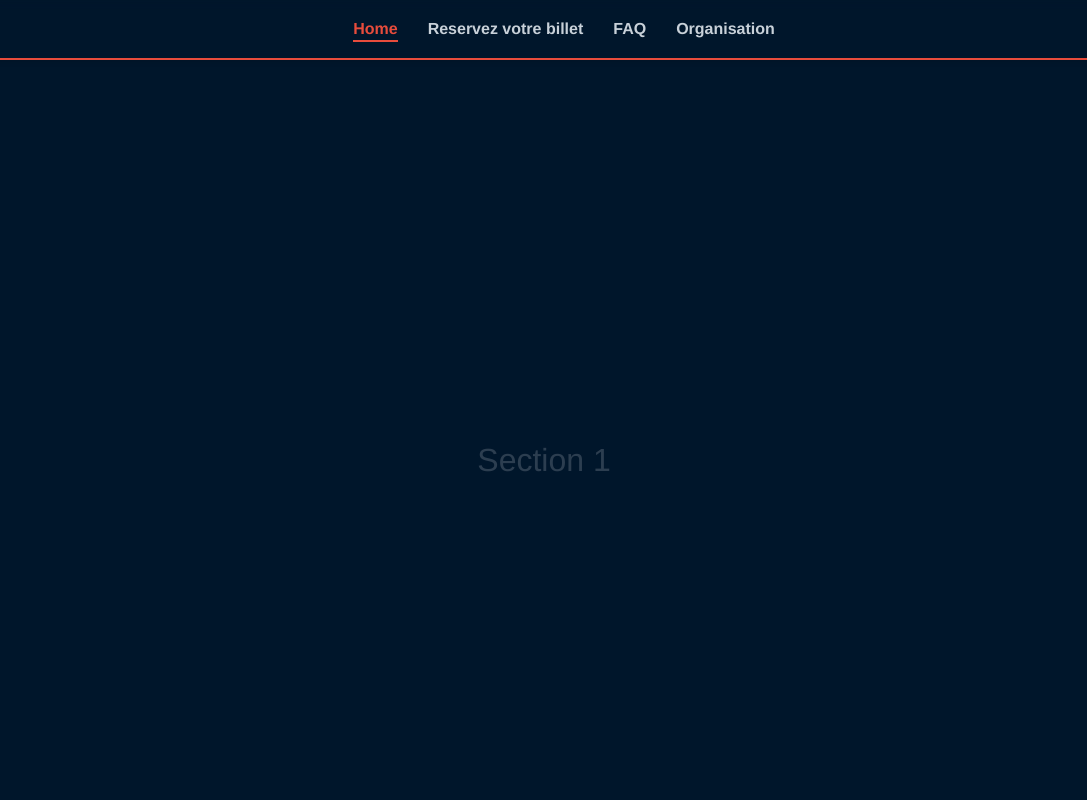
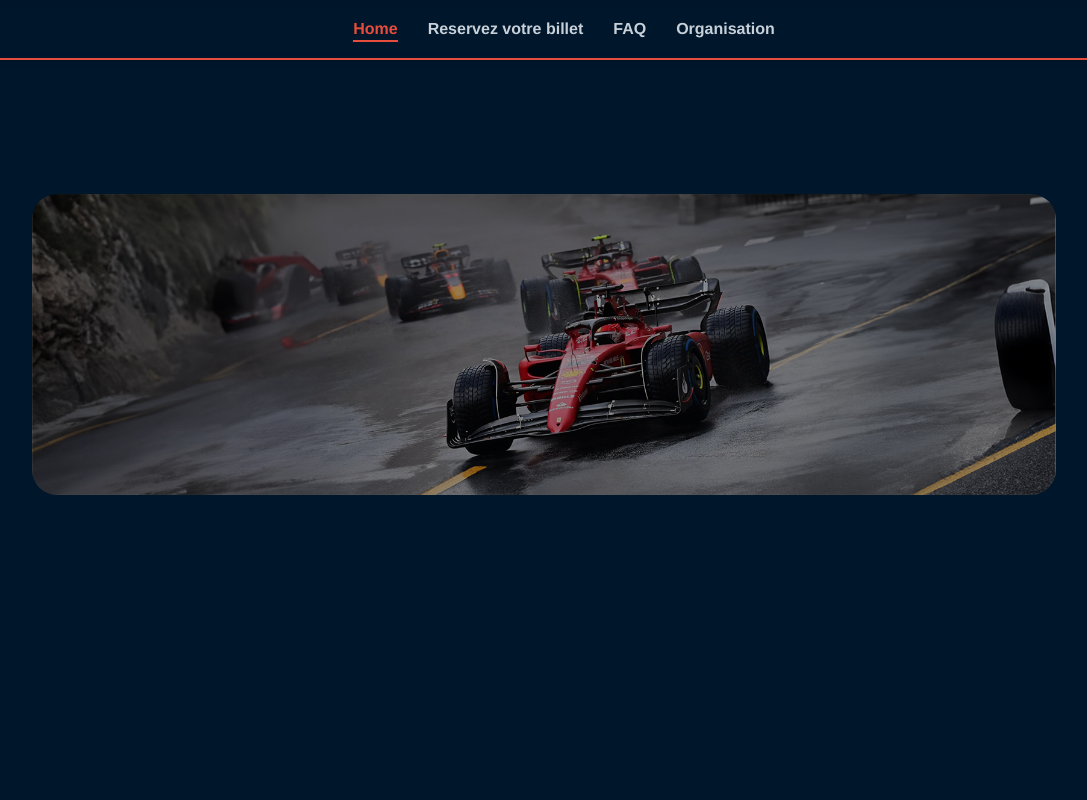
Before and after one commit to SemihAslan123/QuanticGP, a Vue app: page / in a window 1280 px wide. Shown: the top 800 px of the page, without its empty margins (96-1183 px from the left). Built offline with nearby package versions, Linux system fonts and the light colour scheme; a web font is replaced by a local one.

Commit message:
Update HomeView.vue

```diff
--- a/src/views/HomeView.vue
+++ b/src/views/HomeView.vue
@@ -11,7 +11,11 @@
     <!-- =========================================================================================================================-->
 
 
-      <div class="section" id="section1">Section 1</div>
+      <div class="section" id="section1">
+
+         <img src="/assets/homePage/photo1.png" alt="Bannière page d'accueil" class="imageBaniere">
+
+      </div>
 
 
     <!-- =========================================================================================================================-->
@@ -52,6 +56,7 @@
                </linearGradient>
                <linearGradient xlink:href="#linearGradient2" id="linearGradient3" />
             </defs>
+
 
 
             <!-- Groupe CarteEntiere (Non cliquable) -->
```
